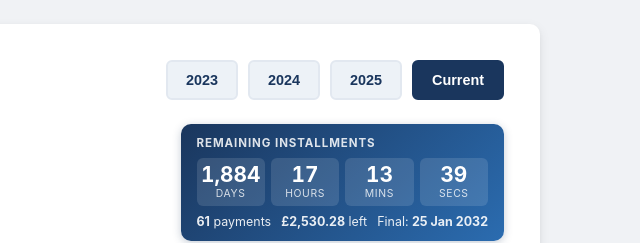
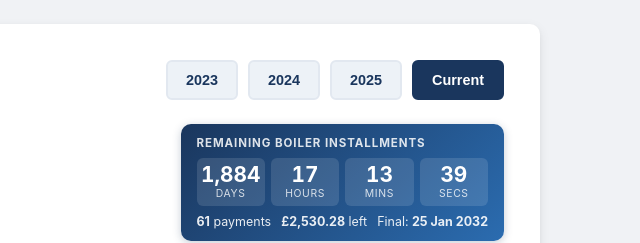
Before and after one commit to cynicalthought/saxon-drive, a plain HTML site: page index.html in a window 1280 px wide. Shown: the top 243 px of the page, 640-1280 px from the left. Drawn offline with Linux system fonts and the light colour scheme.

Commit message:
Widget title: Remaining boiler installments
Co-Authored-By: Claude Opus 5.5 <noreply@anthropic.com>
Claude-Session: https://claude.ai/code/session_01UyGZK73aN2b8aruGN8KDVN

```diff
--- a/index.html
+++ b/index.html
@@ -808,7 +808,7 @@
             `<div class="iw-unit"><span class="iw-num ${cls}">–</span><span class="iw-label">${label}</span></div>`;
         return `
             <div class="installments-widget" data-target="${inst.finalDate}">
-                <div class="iw-title">Remaining installments</div>
+                <div class="iw-title">Remaining boiler installments</div>
                 <div class="iw-clock">
                     ${unit('iw-d', 'Days')}${unit('iw-h', 'Hours')}${unit('iw-m', 'Mins')}${unit('iw-s', 'Secs')}
                 </div>
```
